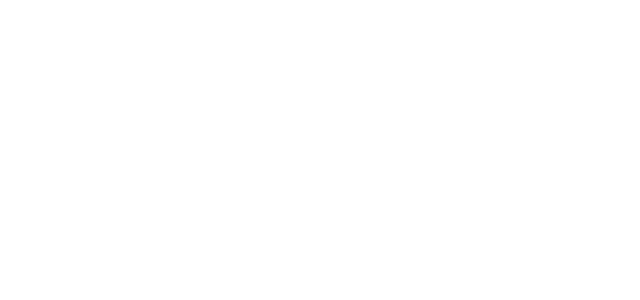
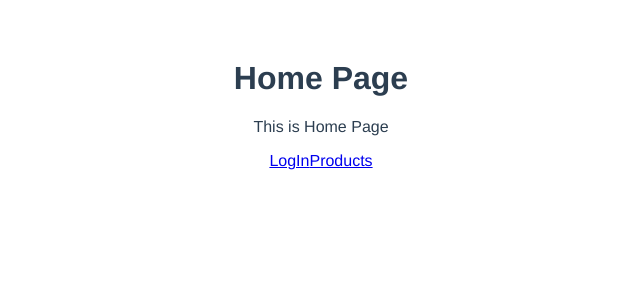
Before and after one commit to Developstar/mobile-mart, a Vue app: page / in a window 1280 px wide. Before the commit this address had no page. Shown: the top 300 px of the page, without its empty margins (319-959 px from the left). Built offline with nearby package versions, Linux system fonts and the light colour scheme.

Commit message:
created a const added all routes

```diff
--- a/src/main.js
+++ b/src/main.js
@@ -1,10 +1,29 @@
 import { createApp } from 'vue'
 import App from './App.vue'
 import {createRouter, createWebHistory} from "vue-router"
+import HomePage from "./components/views/HomePage.vue"
+import LogIn from "./components/views/LogIn.vue"
+import AllProducts from "./components/views/AllProducts.vue"
 
 const router = createRouter({
     history: createWebHistory(),
-    routes: []
+    routes: [{
+        path: "/",
+        name: "HomePage",
+        component: HomePage
+    },
+    {
+        path: "/LogIn",
+        name: "LogIn",
+        component: LogIn
+    },
+    {
+        path: "/AllProducts",
+        name: "AllProducts",
+        component: AllProducts
+    }
+]
+
 })
 
 createApp(App).use(router).mount('#app')
```
